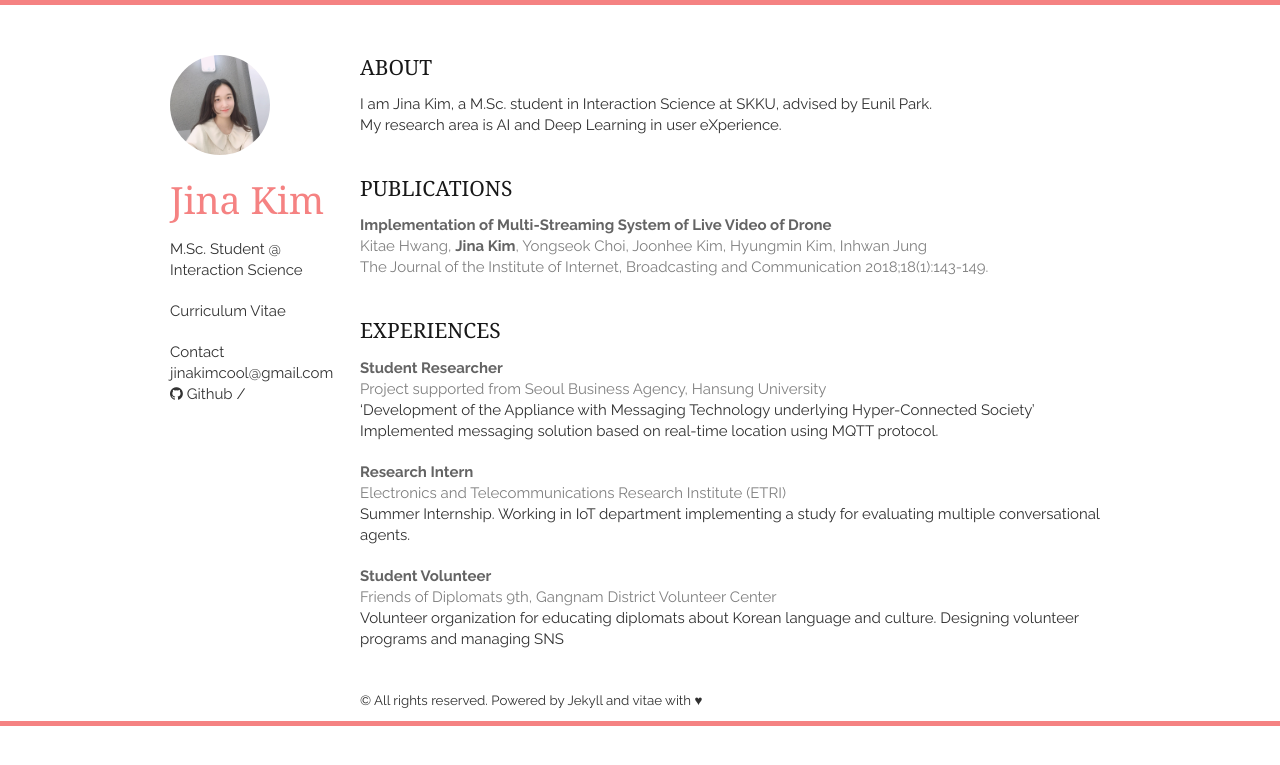
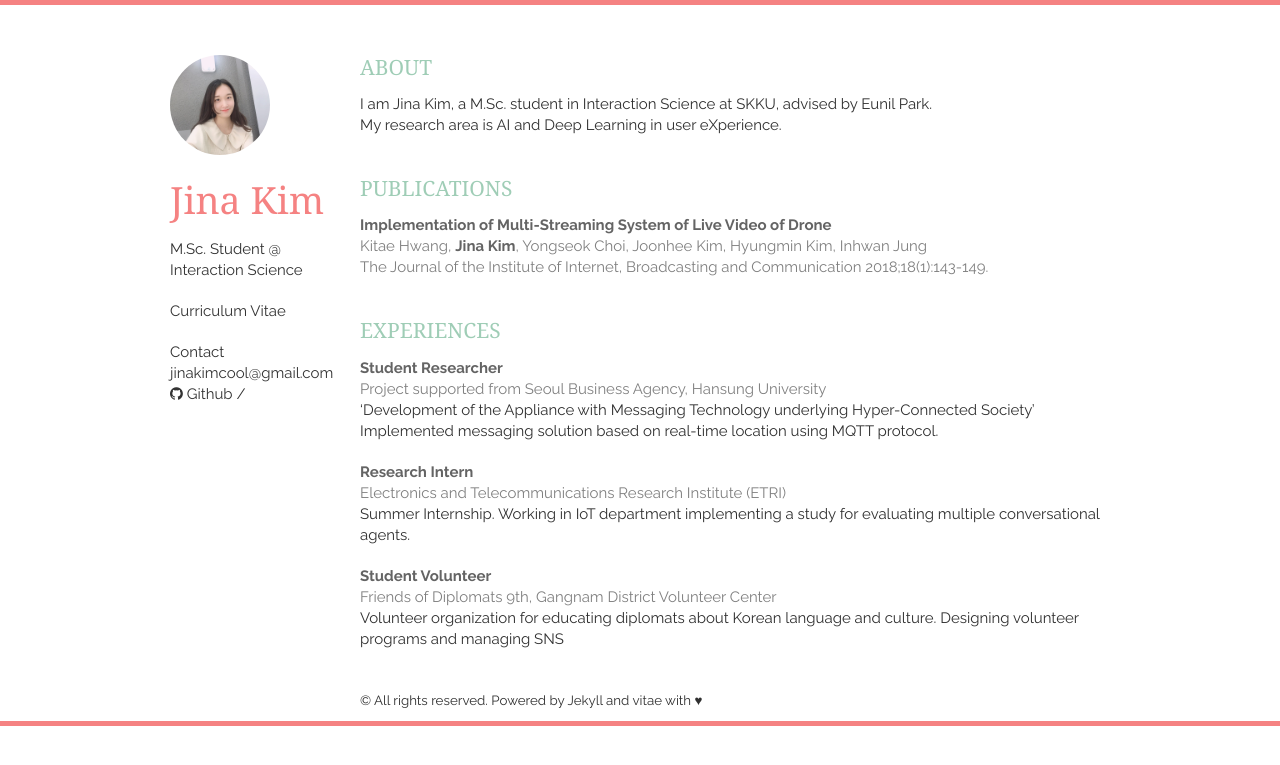
Before and after one commit to Jina-Kim/Jina-Kim.github.io, a Jekyll site: the page built from index.html, in a window 1280 px wide. Shown: the top 765 px of the page. Built offline with Jekyll 4.4.1, drawn with Linux system fonts in a browser that asks for light colours; nearby versions of some CDN libraries; the list of posts is cut into pages by our own code.

Commit message:
update colors

```diff
--- a/static/css/layout.css
+++ b/static/css/layout.css
@@ -41,6 +41,10 @@ p, address {
 
 header > h1 {
     color: #F58282;
+}
+
+section > h1 {
+    color: #9fcdb6;
 }
 
 header > h1 {
```
